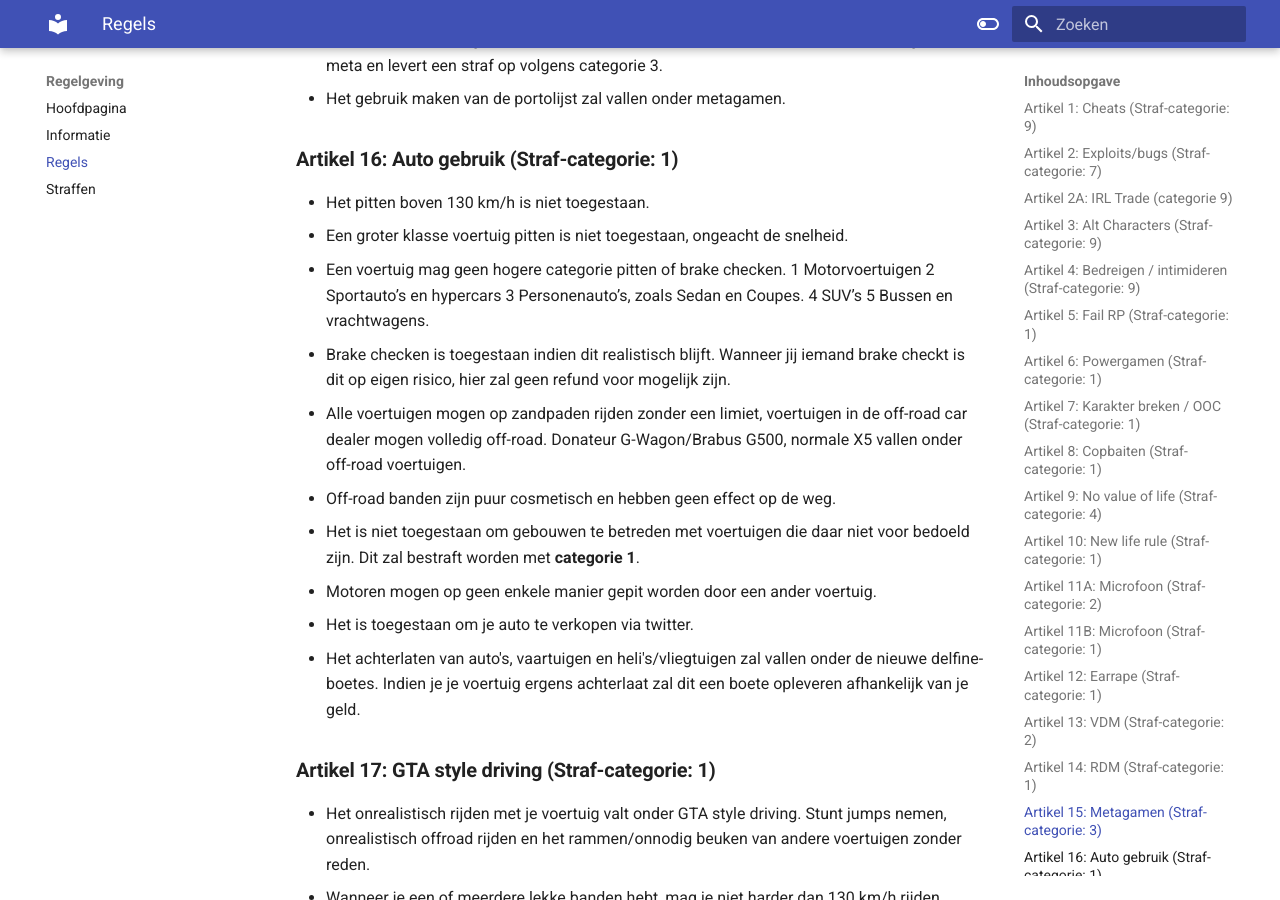
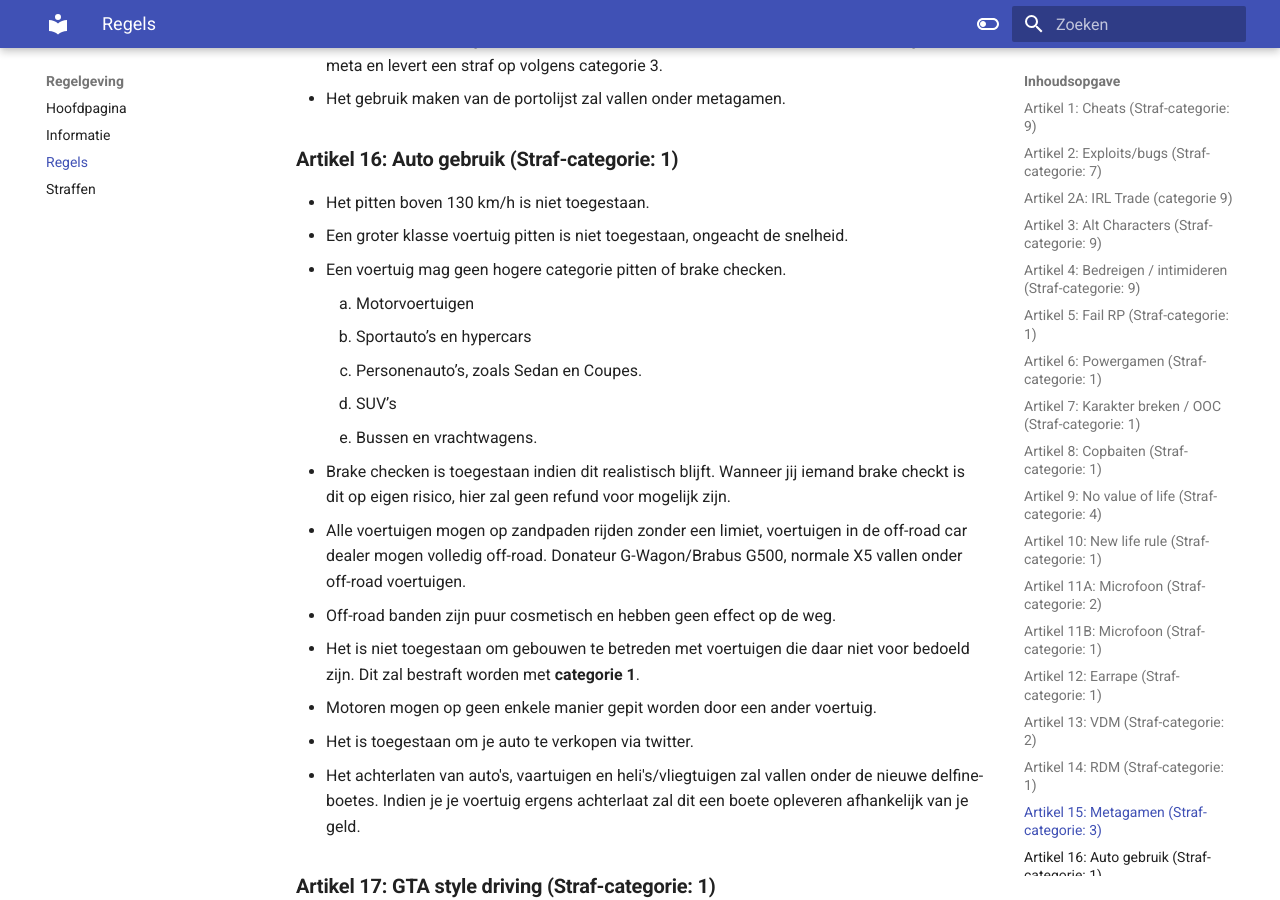
Before and after one commit to ZuiderVeenRP/apv, an MkDocs documentation site: the page built from docs/algemeen.md, in a window 1280 px wide and 900 px high, scrolled down 4873 px. Built offline with MkDocs 1.6.1 and Material for MkDocs 9.7.7, drawn with Linux system fonts in a browser that asks for light colours; comment, search, counter and statistics services are not loaded.

Commit message:
Aanpassing artikel 16
Daadwerkelijk een list gemaakt van de klasse voertuigen. Oogt mooier :+1:

```diff
--- a/docs/algemeen.md
+++ b/docs/algemeen.md
@@ -125,11 +125,11 @@
    - Het pitten boven 130 km/h is niet toegestaan.
    - Een groter klasse voertuig pitten is niet toegestaan, ongeacht de snelheid.
    - Een voertuig mag geen hogere categorie pitten of brake checken.
-      1 Motorvoertuigen
-      2 Sportauto’s en hypercars
-      3 Personenauto’s, zoals Sedan en Coupes.
-      4 SUV’s
-      5 Bussen en vrachtwagens.
+      1. Motorvoertuigen
+      2. Sportauto’s en hypercars
+      3. Personenauto’s, zoals Sedan en Coupes.
+      4. SUV’s
+      5. Bussen en vrachtwagens.
    </br>
 
    - Brake checken is toegestaan indien dit realistisch blijft. Wanneer jij iemand brake checkt is dit op eigen risico, hier zal geen refund voor mogelijk zijn.
```
